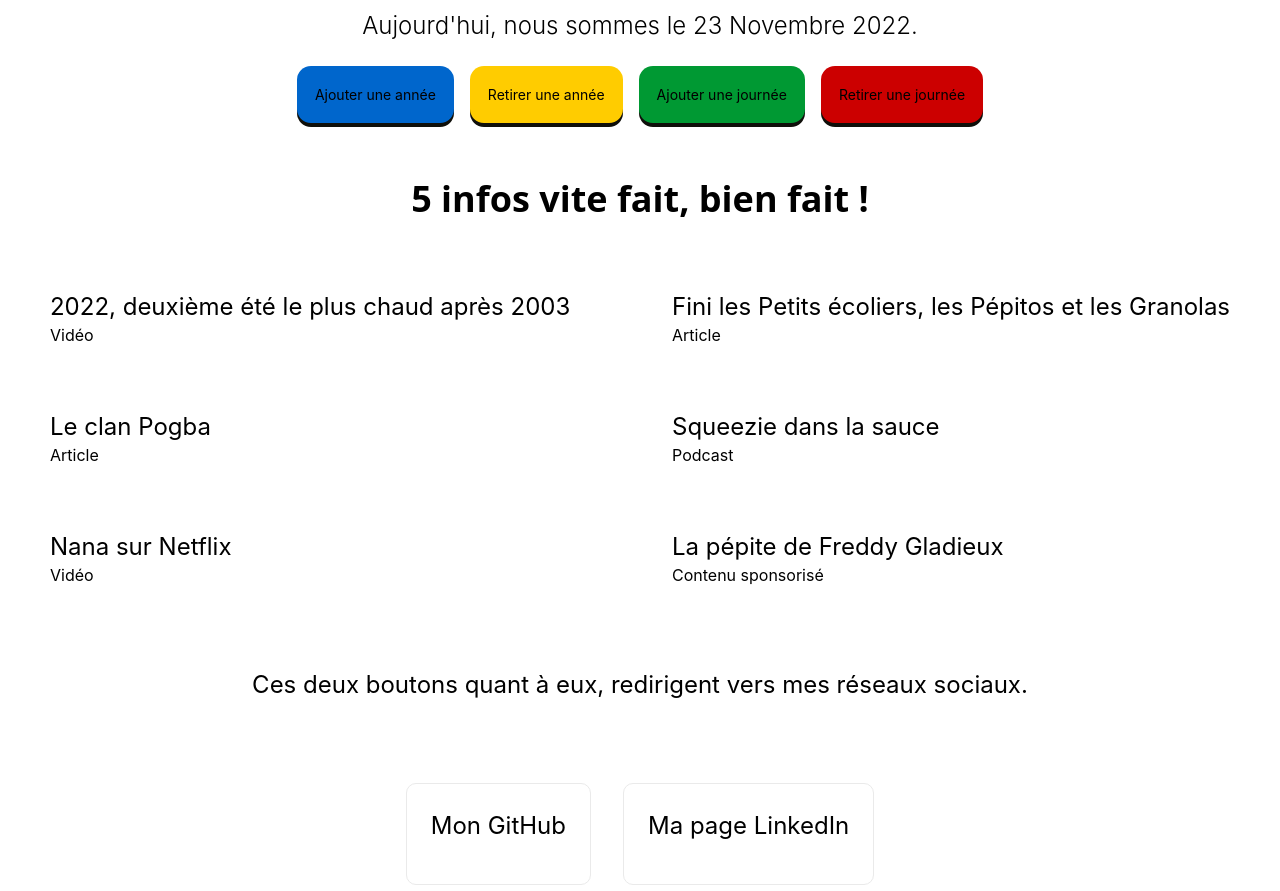
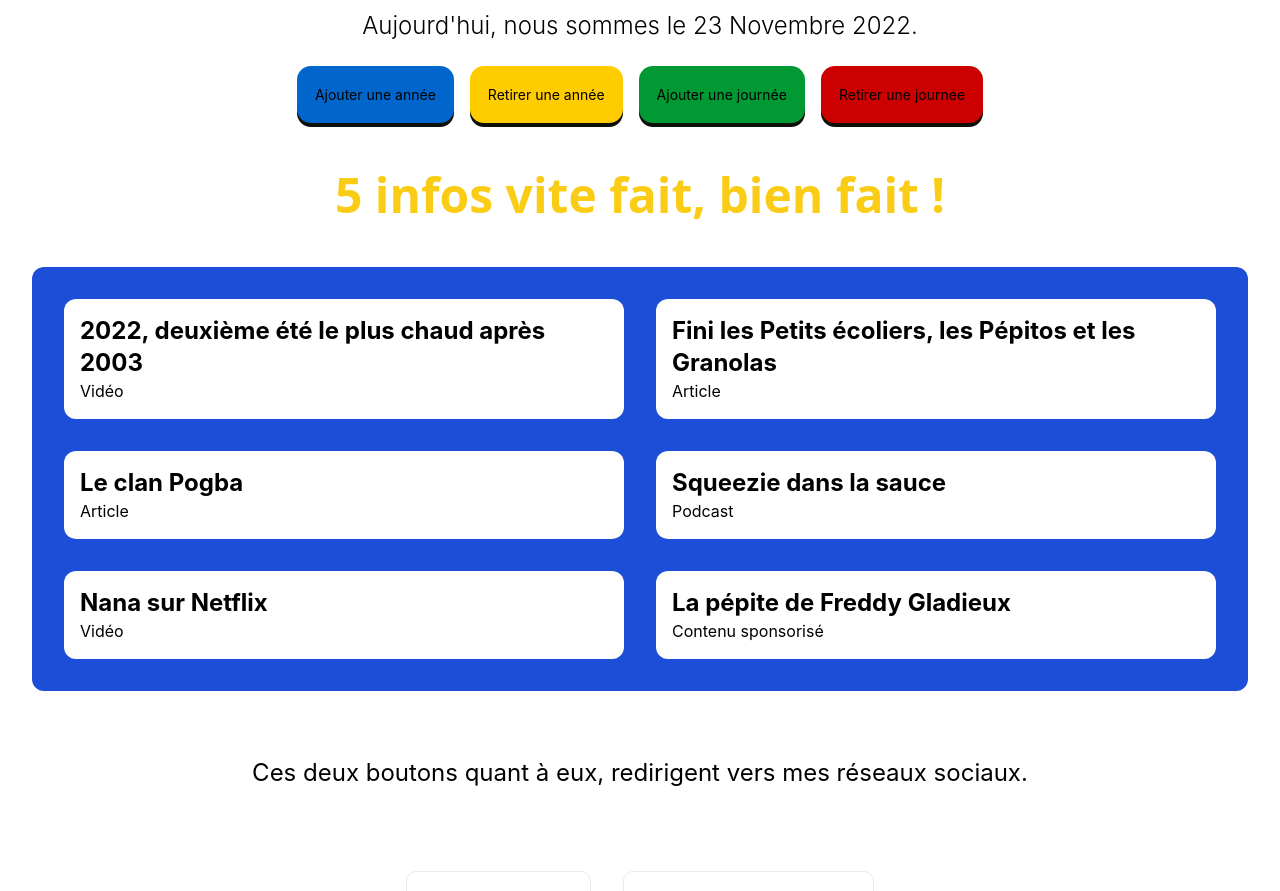
Before and after one commit to N95Ryan/sandbox, a Next.js app: page /test in a window 1280 px wide. Shown: the part 480-1371 px from the top of the page. Built offline with nearby package versions, Linux system fonts and the light colour scheme.

Commit message:
update GitHub

```diff
--- a/pages/test.js
+++ b/pages/test.js
@@ -32,7 +32,7 @@ export default function Home() {
             Ces deux boutons quant à eux, redirigent vers mes réseaux sociaux.
           </p>
           <a
-            href="https://github.com/BigNayru"
+            href="https://github.com/N95Ryan"
             className={styles.card}
             target="blank"
           >
--- a/src/components/profil/Infos.js
+++ b/src/components/profil/Infos.js
@@ -3,10 +3,11 @@ import datas from "./Datas";
 const Infos = () => {
   return (
     <div>
-      <h2 className="text-4xl font-sans font-bold p-14 text-center">
+      <h2 className="text-5xl font-sans font-bold text-yellow-400 p-12 text-center underline-offset-8">
         5 infos vite fait, bien fait !
       </h2>
-      <div className="grid grid-cols-2 gap-8">
+
+      <div className="grid grid-cols-2 gap-8 bg-blue-700 p-8 rounded-xl">
         {datas && // Vérification de l'existence de la variable et de sa longueur
           datas.length > 0 &&
           datas.map((element, index) => {
@@ -14,8 +15,10 @@ const Infos = () => {
 
             return (
               <div key={index} className="bg-white rounded-xl p-4">
-                <h2 className="text-2xl text-black">{element.title}</h2>
-                <p className="text-black">{element.category}</p>
+                <h2 className="text-2xl text-black font-bold">
+                  {element.title}
+                </h2>
+                <p className="text-black text-x ">{element.category}</p>
               </div>
             );
           })}
```
